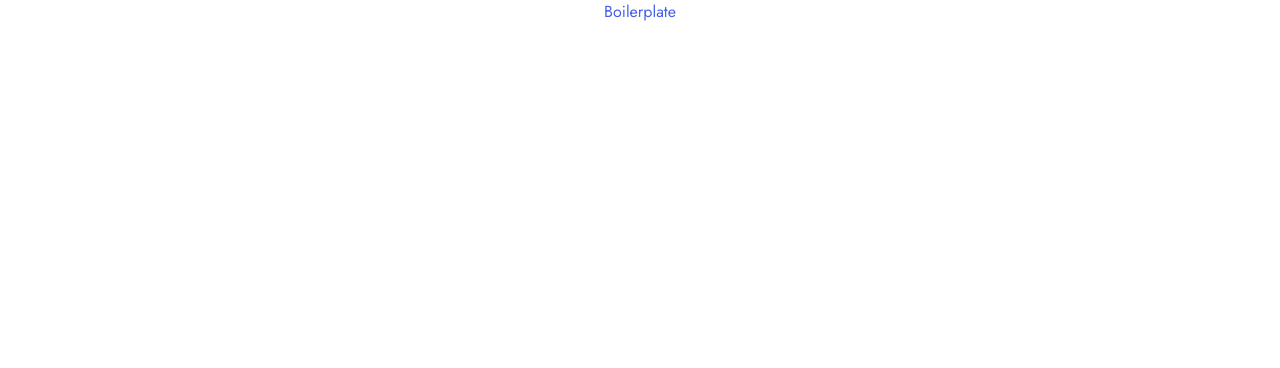
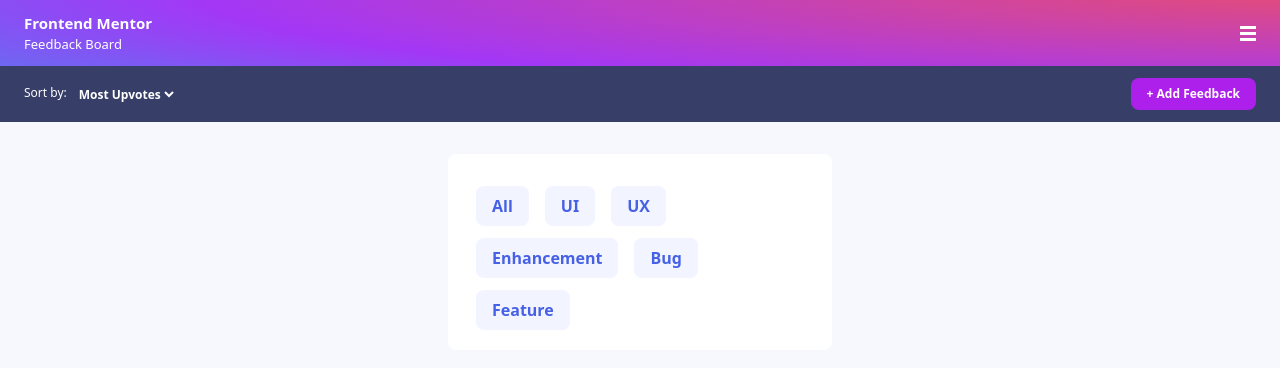
Before and after one commit to Ferperemero86/product-feedback, a Next.js app: page / in a window 1280 px wide. Shown: the top 368 px of the page. Built offline with nearby package versions, Linux system fonts and the light colour scheme.

Commit message:
Build Header and Features component

```diff
--- a/src/app/layout.tsx
+++ b/src/app/layout.tsx
@@ -3,11 +3,13 @@
 import { Jost } from 'next/font/google';
 
 import { ReactNode } from 'react';
-
 import { Provider } from 'react-redux';
 import { store } from '@/state/store';
 
 import UserProvider from '@/contexts/UserContext';
+
+import Header from '@/components/layout/Header';
+import Features from '@/components/filters/Features';
 
 import '@/styles/global.scss';
 
@@ -16,8 +18,16 @@ const jost = Jost({
   variable: '--font-jost',
 });
 
-type ChildrenProps = {
+interface ChildrenProps {
   children: ReactNode;
+}
+
+const MobileFilters = () => {
+  return (
+    <div className="py-8 bg-secondary-second w-full">
+      <Features />
+    </div>
+  );
 };
 
 export default function RootLayout({ children }: ChildrenProps) {
@@ -25,7 +35,11 @@ export default function RootLayout({ children }: ChildrenProps) {
     <html lang="en">
       <UserProvider>
         <Provider store={store}>
-          <body className={`${jost.variable}`}>{children}</body>
+          <body className={`${jost.variable}`}>
+            <Header />
+            <MobileFilters />
+            {children}
+          </body>
         </Provider>
       </UserProvider>
     </html>
--- a/src/app/page.tsx
+++ b/src/app/page.tsx
@@ -12,9 +12,7 @@ export default function Home() {
 
   return (
     <main className="font-jost">
-      <div className="text-center">
-        <h1 className="text-primary-second">Boilerplate</h1>
-      </div>
+      <div className="bg-red-500"></div>
     </main>
   );
 }
--- /dev/null
+++ b/src/components/Burger.tsx
@@ -0,0 +1,15 @@
+import { OnClickDivHandler } from '@/state/types';
+
+interface Props {
+  onClick: OnClickDivHandler;
+}
+
+export default function Burger({ onClick }: Props) {
+  return (
+    <div onClick={onClick}>
+      <div className="w-[16px] h-[3px] bg-white"></div>
+      <div className="mt-[3px] w-[16px] h-[3px] bg-white"></div>
+      <div className="mt-[3px] w-[16px] h-[3px] bg-white"></div>
+    </div>
+  );
+}
--- /dev/null
+++ b/src/components/CloseIcon.tsx
@@ -0,0 +1,17 @@
+import { OnClickDivHandler } from '@/state/types';
+
+interface Props {
+  onClick: OnClickDivHandler;
+}
+
+export default function CloseIcon({ onClick }: Props) {
+  return (
+    <div
+      className="relative flex items-center justify-center"
+      onClick={onClick}
+    >
+      <div className="w-[16px] h-[3px] bg-white tramsform -rotate-45 absolute"></div>
+      <div className="w-[16px] h-[3px] bg-white transform rotate-45 absolute"></div>
+    </div>
+  );
+}
--- /dev/null
+++ b/src/components/filters/Features.tsx
@@ -0,0 +1,31 @@
+export default function Features() {
+  const features = [
+    { type: 'all', text: 'All' },
+    { type: 'ui', text: 'UI' },
+    { type: 'ux', text: 'UX' },
+    { type: 'enhancement', text: 'Enhancement' },
+    { type: 'Bug', text: 'Bug' },
+    { type: 'Feature', text: 'Feature' },
+  ];
+
+  const displayFeatures = () => {
+    return features.map((feature, idx) => {
+      const text = feature.text;
+
+      return (
+        <span
+          className="inline-block bg-secondary-first py-2 px-4 rounded-lg mx-2 mt-3 text-primary-second font-bold"
+          key={idx}
+        >
+          {text}
+        </span>
+      );
+    });
+  };
+
+  return (
+    <div className="bg-white w-11/12 mx-auto rounded-lg p-5 max-w-sm">
+      {displayFeatures()}
+    </div>
+  );
+}
--- /dev/null
+++ b/src/components/form/Button.tsx
@@ -0,0 +1,8 @@
+interface Props {
+  customStyles: string;
+  text: string;
+}
+
+export default function Button({ customStyles, text }: Props) {
+  return <button className={`${customStyles}`}>{text}</button>;
+}
--- /dev/null
+++ b/src/components/form/SelectField.tsx
@@ -0,0 +1,12 @@
+interface Props {
+  customStyles: string;
+}
+
+export default function SelectField({ customStyles }: Props) {
+  return (
+    <select className={`${customStyles}`}>
+      <option className="text-black">Most Upvotes</option>
+      <option className="text-black">least Upvotes</option>
+    </select>
+  );
+}
--- /dev/null
+++ b/src/components/layout/Header.tsx
@@ -0,0 +1,43 @@
+import { useState } from 'react';
+
+import Burger from '@/components/Burger';
+import CloseIcon from '@/components/CloseIcon';
+import SelectField from '@/components/form/SelectField';
+import Button from '@/components/form/Button';
+
+type NavDisplayState = boolean;
+
+export default function Header() {
+  const [isNavDisplay, setNavDisplay] = useState<NavDisplayState>(false);
+
+  const toggleNavDisplay = () => {
+    setNavDisplay((prevState) => !prevState);
+  };
+
+  return (
+    <header className="header">
+      <div className="flex justify-between items-center py-3 px-6">
+        <div>
+          <div>
+            <h1 className="text-white">Frontend Mentor</h1>
+            <h2 className="text-white">Feedback Board</h2>
+          </div>
+        </div>
+        {isNavDisplay && <CloseIcon onClick={toggleNavDisplay} />}
+        {!isNavDisplay && <Burger onClick={toggleNavDisplay} />}
+      </div>
+      <div className="bg-fourth-first flex justify-between items-center py-3 px-6">
+        <div className="flex align-baseline">
+          <label className="text-white text-xs">Sort by:</label>
+          <SelectField customStyles="ml-2 bg-transparent text-white font-bold text-xs" />
+        </div>
+        <div className="flex items-center">
+          <Button
+            customStyles="bg-primary-first rounded-lg px-4 py-2 text-white font-bold text-xs"
+            text="+ Add Feedback"
+          />
+        </div>
+      </div>
+    </header>
+  );
+}
--- a/src/state/types.ts
+++ b/src/state/types.ts
@@ -1,3 +1,5 @@
+import { MouseEvent } from 'react';
+
 export type Feedback = {
   id: number;
 };
@@ -5,3 +7,5 @@ export type Feedback = {
 export type User = {
   LoggedIn: boolean;
 };
+
+export type OnClickDivHandler = (event: MouseEvent<HTMLDivElement>) => void;
--- a/src/styles/global.scss
+++ b/src/styles/global.scss
@@ -4,3 +4,15 @@
 @import 'tailwindcss/base';
 @import 'tailwindcss/components';
 @import 'tailwindcss/utilities';
+
+@import './partials/Header';
+
+h1 {
+  font-size: 15px;
+  font-weight: 700;
+}
+
+h2 {
+  font-size: 13px;
+  font-weight: 500;
+}
--- /dev/null
+++ b/src/styles/partials/_Header.scss
@@ -0,0 +1,8 @@
+.header {
+  background-image: radial-gradient(
+    166.82% 166.82% at 103.9% -10.39%,
+    #e84d70 0%,
+    #a337f6 53.09%,
+    #28a7ed 100%
+  );
+}
--- a/tailwind.config.js
+++ b/tailwind.config.js
@@ -12,12 +12,9 @@ module.exports = {
     extend: {
       backgroundImage: {
         'gradient-radial': 'radial-gradient(var(--tw-gradient-stops))',
-        'gradient-conic':
-          'conic-gradient(from 180deg at 50% 50%, var(--tw-gradient-stops))',
       },
       fontFamily: {
         jost: ['var(--font-jost)', ...fontFamily.sans],
-      },
       },
       colors: {
         primary: {
@@ -35,6 +32,13 @@ module.exports = {
         tertiary: {
           first: '#f49f85',
           second: '#62bccfa',
+          third: '#E84D70',
+          fourth: '#A337F6',
+          fifth: '#28A7ED',
+        },
+        fourth: {
+          first: '#373F68',
+        },
       },
     },
   },
```
Also changed, not shown: 1 other file (tests, documents, lock files or other folders). Lines whose indentation alone changed are shown as unchanged.
